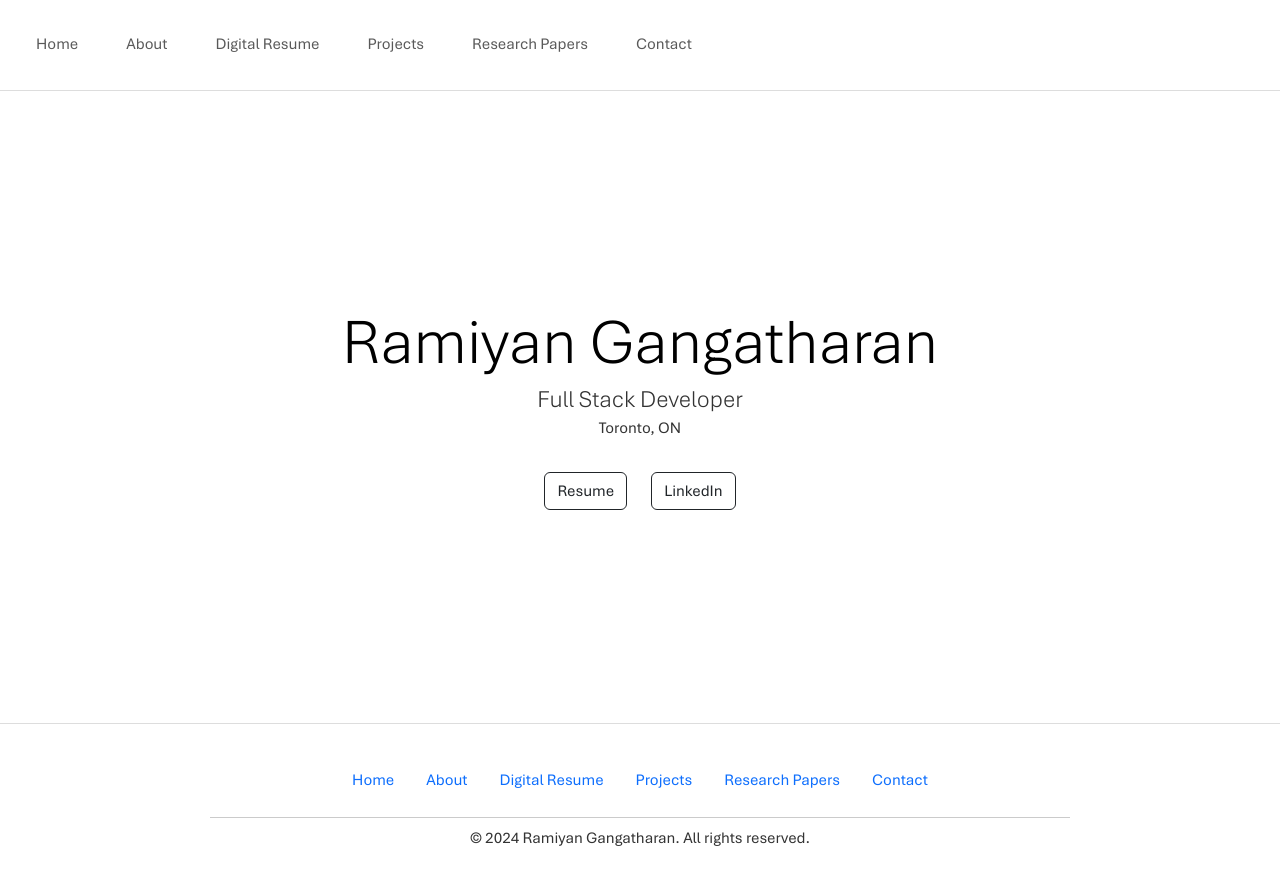
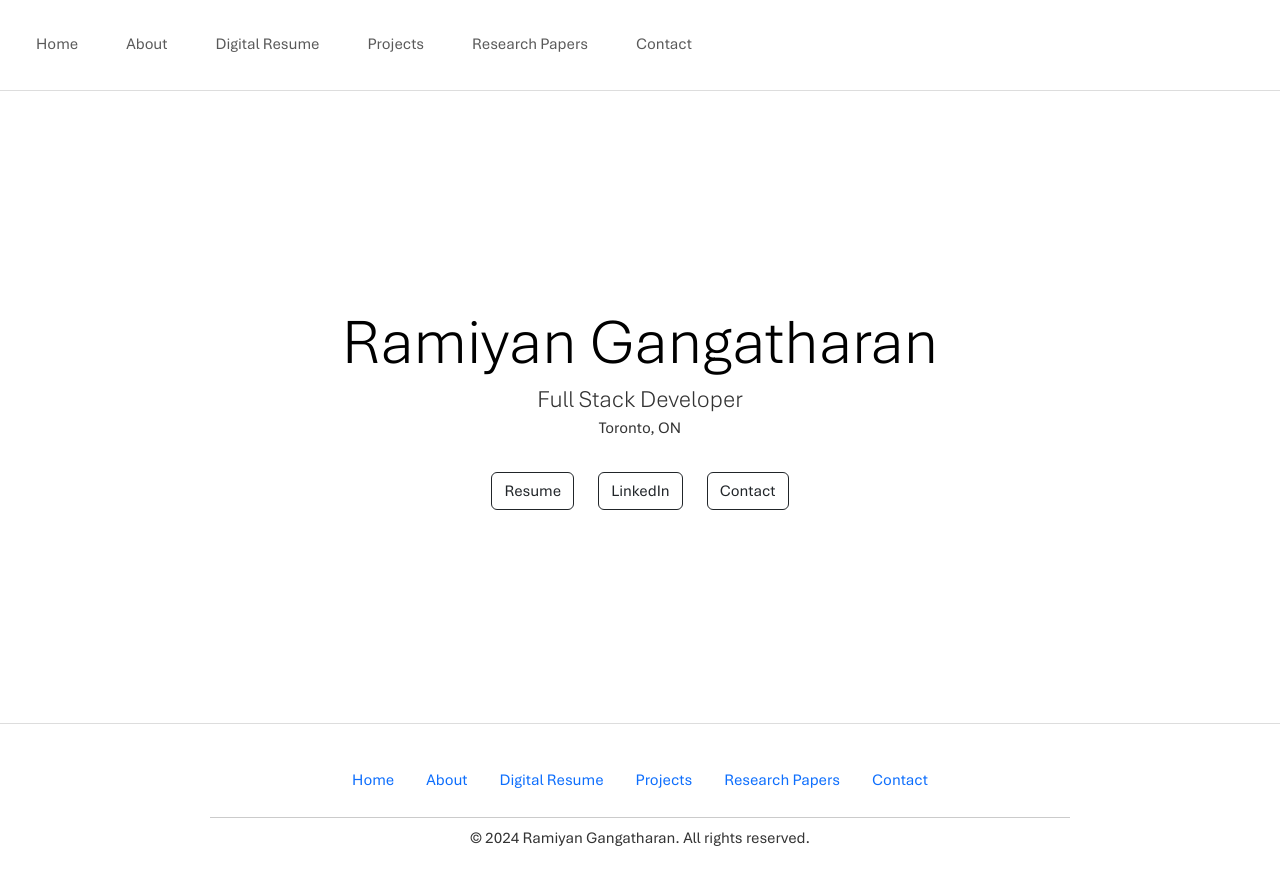
Before and after one commit to RamiyanGangatharan/PortfolioSite_JS, a React (Create React App) app in the folder client/: page / in a window 1280 px wide. Shown: the top 884 px of the page. Built offline with nearby package versions, Linux system fonts and the light colour scheme.

Commit message:
Added a Button

```diff
--- a/client/src/pages/Home.js
+++ b/client/src/pages/Home.js
@@ -12,10 +12,16 @@ const Home = () => {
                 <br/>
                 <div className="row justify-content-center">
                     <div className="col-auto">
-                        <Link className="btn btn-outline-dark" to="/digitalResume" target="_blank" rel="noopener noreferrer">Resume</Link>
+                        <Link className="btn btn-outline-dark" to="/digitalResume" target="_blank"
+                              rel="noopener noreferrer">Resume</Link>
                     </div>
                     <div className="col-auto">
-                        <Link className="btn btn-outline-dark" to="https://www.linkedin.com/in/ramiyan-gangatharan/" target="_blank" rel="noopener noreferrer">LinkedIn</Link>
+                        <Link className="btn btn-outline-dark" to="https://www.linkedin.com/in/ramiyan-gangatharan/"
+                              target="_blank" rel="noopener noreferrer">LinkedIn</Link>
+                    </div>
+                    <div className="col-auto">
+                        <Link className="btn btn-outline-dark" to="/Contact"
+                              target="_blank" rel="noopener noreferrer">Contact</Link>
                     </div>
                 </div>
             </div>
```
